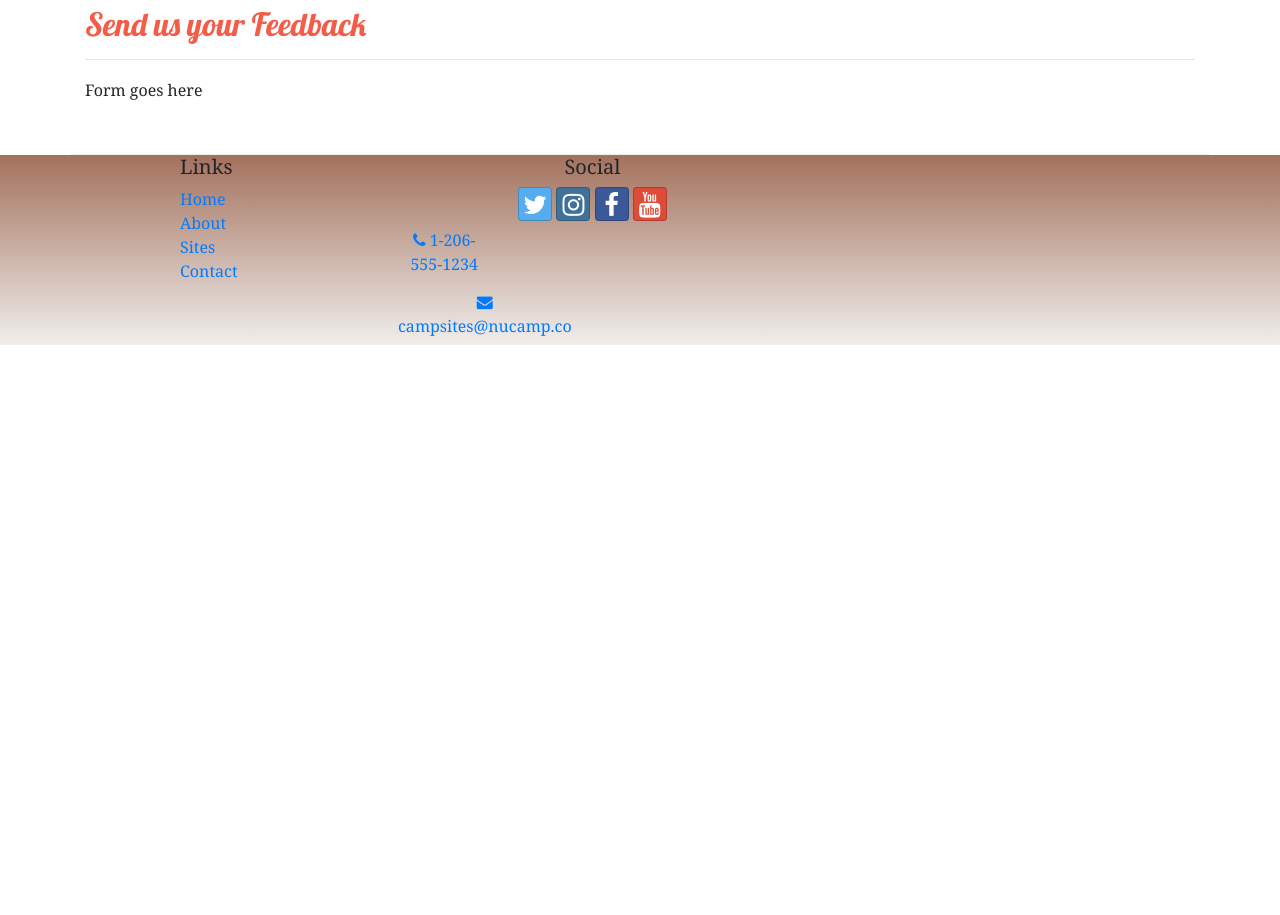
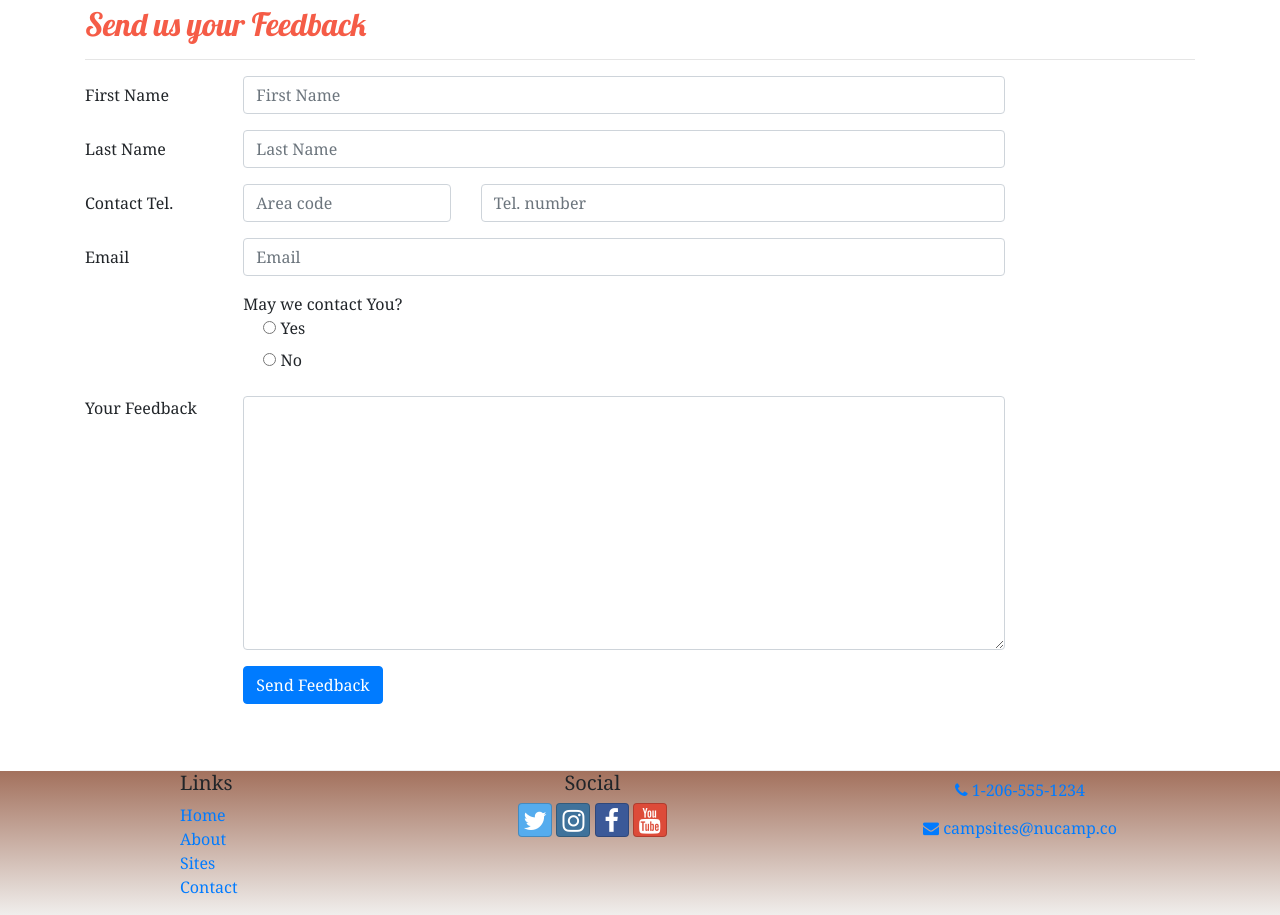
Before and after one commit to Brian-Ware/git-test, a website: page contactus.html in a window 1280 px wide. Shown: the part 620-1535 px from the top of the page. Before the commit the page ends 965 px from the top, so only its background shows below. Drawn offline with nearby package versions, Linux system fonts and the light colour scheme.

Commit message:
Contact forms

```diff
--- a/contactus.html
+++ b/contactus.html
@@ -10,10 +10,10 @@
     <link rel="stylesheet" href="node_modules/bootstrap/dist/css/bootstrap.min.css" />
 
     <!-- Additional CSS must be placed after Bootstrap CSS -->
-  <link rel="stylesheet" href="node_modules/font-awesome/css/font-awesome.min.css" />
-  <link rel="stylesheet" href="node_modules/bootstrap-social/bootstrap-social.css" />
-  <link href="https://fonts.googleapis.com/css2?family=Lobster&display=swap" rel="stylesheet">
-   <link rel="stylesheet" href="./css/syles.css">
+    <link rel="stylesheet" href="node_modules/font-awesome/css/font-awesome.min.css" />
+    <link rel="stylesheet" href="node_modules/bootstrap-social/bootstrap-social.css" />
+    <link href="https://fonts.googleapis.com/css2?family=Lobster&display=swap" rel="stylesheet">
+    <link rel="stylesheet" href="./css/syles.css">
     <title>NuCamp: A Better Way To Camp</title>
 </head>
 
@@ -37,7 +37,8 @@
             </button>
             <div class="collapse navbar-collapse" id="nucampNavbar">
                 <ul class="navbar-nav">
-                    <li class="nav-item"><a class="nav-link" href="./index.html"><i class="fa fa-home fa-lg"></i> Home</a>
+                    <li class="nav-item"><a class="nav-link" href="./index.html"><i class="fa fa-home fa-lg"></i>
+                            Home</a>
                     </li>
                     <li class="nav-item"><a class="nav-link" href="aboutus.html"><i class="fa fa-info fa-lg"></i>
                             About</a></li>
@@ -71,8 +72,10 @@
                 </address>
             </div>
             <div class="col">
-               <a role="button" class="btn btn-link" href="tel:12065551234" > <i class="fa fa-phone"></i> 1-206-555-1234</a><br>
-              <a role="button" class="btn btn-link" href="mailto:campsite@nucamp.co" >  <i class="fa fa-envelope text-primary"></i> campsites@nucamp.co</a>
+                <a role="button" class="btn btn-link" href="tel:12065551234"> <i class="fa fa-phone"></i>
+                    1-206-555-1234</a><br>
+                <a role="button" class="btn btn-link" href="mailto:campsite@nucamp.co"> <i
+                        class="fa fa-envelope text-primary"></i> campsites@nucamp.co</a>
             </div>
         </div>
 
@@ -82,7 +85,63 @@
                 <hr />
             </div>
             <div class="col-md-10">
-                Form goes here
+                <form action="">
+                    <div class="form-group row">
+                        <label for="firstName" class="col-md-2 col-form-label">First Name</label>
+                        <div class="col-md-10">
+                            <input type="text" class="form-control" name="firstName" id="firstName" placeholder="First Name">
+                        </div>
+                    </div>
+                    <div class=" form-group row">
+                        <label for="lastName" class="col-md-2 col-form-label">Last Name</label>
+                        <div class="col-md-10">
+                            <input type="text" class="form-control" name="lastName" id="lastName"
+                            placeholder="Last Name">
+                        </div>
+                    </div>
+                    <div class="form-group row">
+                        <label for="areaCode"class="col-md-2 col-form-label" >Contact Tel.</label>
+                        <div class="col-5 col-md-3">
+                            <input type="tel" class="form-control" name="areaCode" id="areaCode" placeholder="Area code">
+                           </div>
+                           <div class="col-7">
+                            <input type="tel" class="form-control" name="telNum" id="telNum"
+                            placeholder="Tel. number">
+                        </div>
+
+                    </div>
+                    <div class="form-group row">
+                        <label for="email" class="col-md-2 col-form-label">Email</label>
+                        <div class="col-md-10">
+                        <input type="email" class="form-control" name="email" id="" placeholder="Email">
+                        </div>
+                    </div>
+                    <div class="form-group row">
+                        <div class="col offset-md-2">
+                        May we contact You?
+                        <div class="form-check">
+                            <input type="radio" name="contactRadio" id="contactYes" value="yes">
+                            <label for="contactYes">Yes</label>
+                        </div>
+                        <div class="form-check">
+                            <input type="radio" name="contactRadio" id="contactNo" value="no">
+                            <label for="contactNo">No</label>
+                        </div>
+
+                        </div>
+                    </div>
+                    <div class="form-group row">
+                        <label for="feedback" class="col-md-2">Your Feedback</label>
+                        <div class="col-md-10">
+                          <textarea class="form-control" name="feedback" id="feedback" cols="30" rows="10"></textarea>
+                        </div>
+                    </div>
+                    <div class="form-group row">
+                        <div class="offset-md-2 col-md-10">
+                        <button type="submit" class="btn btn-primary">Send Feedback</button>
+                        </div>
+                    </div>
+                </form>
             </div>
         </div>
 
@@ -102,16 +161,22 @@
                 </div>
                 <div class="col-6 col-sm-5 text-center">
                     <h5>Social</h5>
-                    <a class="btn btn-social-icon btn-twitter" href="http://twitter.com/"><i class="fa fa-twitter"></i></a>
-                    <a class="btn btn-social-icon btn-instagram" href="http://instagram.com/"><i class="fa fa-instagram"></i></a>
-                    <a class="btn btn-social-icon btn-facebook" href="http://facebook.com/"><i class="fa fa-facebook"></i></a>
-                    <a class="btn btn-social-icon btn-google" href="http://youtube.com/"><i class="fa fa-youtube"></i></a>
-                    <div class="col-sm-4 text-center">
+                    <a class="btn btn-social-icon btn-twitter" href="http://twitter.com/"><i
+                            class="fa fa-twitter"></i></a>
+                    <a class="btn btn-social-icon btn-instagram" href="http://instagram.com/"><i
+                            class="fa fa-instagram"></i></a>
+                    <a class="btn btn-social-icon btn-facebook" href="http://facebook.com/"><i
+                            class="fa fa-facebook"></i></a>
+                    <a class="btn btn-social-icon btn-google" href="http://youtube.com/"><i
+                            class="fa fa-youtube"></i></a>
+
                 </div>
-                <div class="col-sm-4">
-                    <a role="button" class="btn btn-link" href="tel:12065551234" > <i class="fa fa-phone"></i> 1-206-555-1234</a><br>
-                   <a role="button" class="btn btn-link" href="mailto:campsite@nucamp.co" >  <i class="fa fa-envelope text-primary"></i> campsites@nucamp.co</a>
-                 </div>
+                <div class="col-sm-4 text-center">
+                    <a role="button" class="btn btn-link" href="tel:12065551234"> <i class="fa fa-phone"></i>
+                        1-206-555-1234</a><br>
+                    <a role="button" class="btn btn-link" href="mailto:campsite@nucamp.co"> <i
+                            class="fa fa-envelope text-primary"></i> campsites@nucamp.co</a>
+                </div>
             </div>
         </div>
     </footer>
```
Also changed, not shown: aboutus.html (+2 -2 lines).
